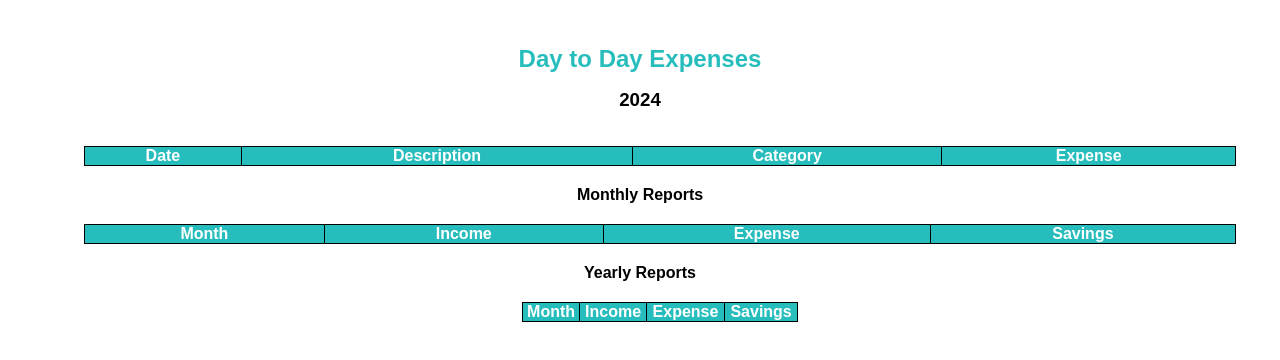
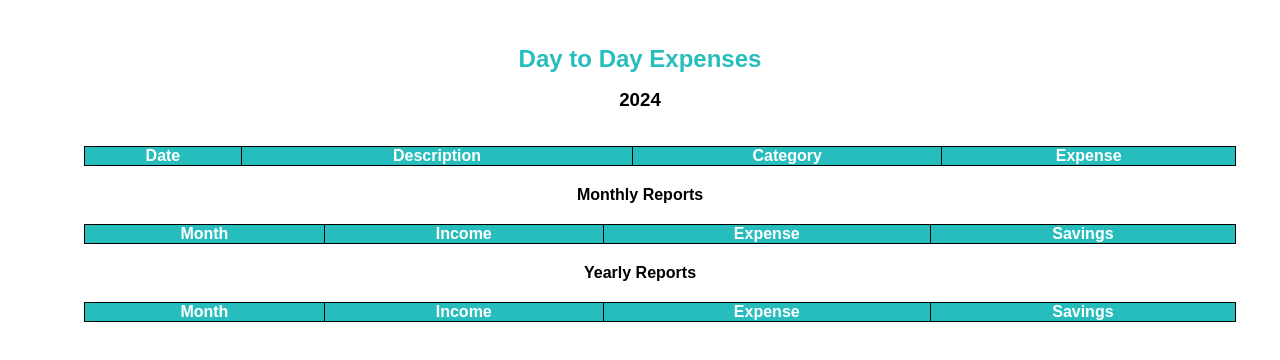
Before and after one commit to abdul7to7/etdr_AWS, a website: page frontend/dayToDayExpense.html in a window 1280 px wide. Drawn offline with Linux system fonts and the light colour scheme; no server answers.

Commit message:
added yearly expense updatedcss

```diff
--- a/frontend/datToDayExpense.css
+++ b/frontend/datToDayExpense.css
@@ -58,7 +58,8 @@ tr:nth-child(even) {
     background-color: lightgray;
 }
 
-.monthlyTable {
+.monthlyTable,
+.yearlyTable {
     width: 100%;
 }
 
```
